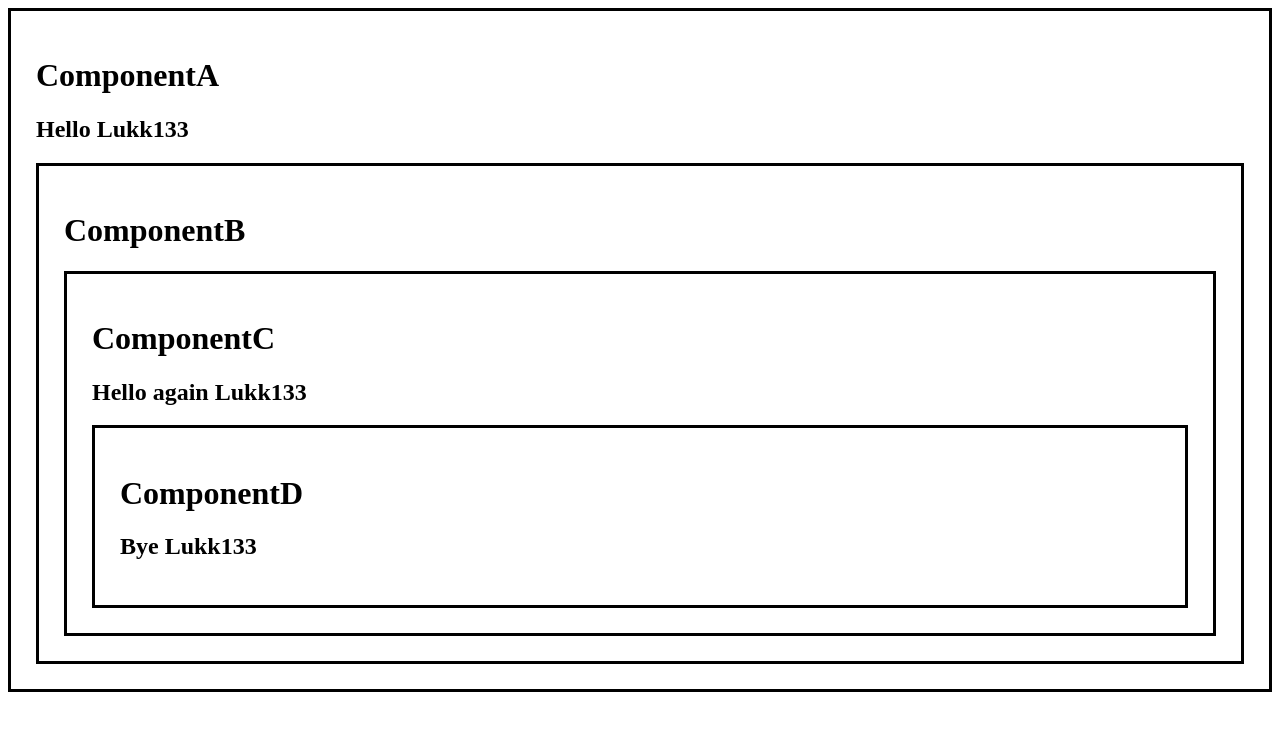
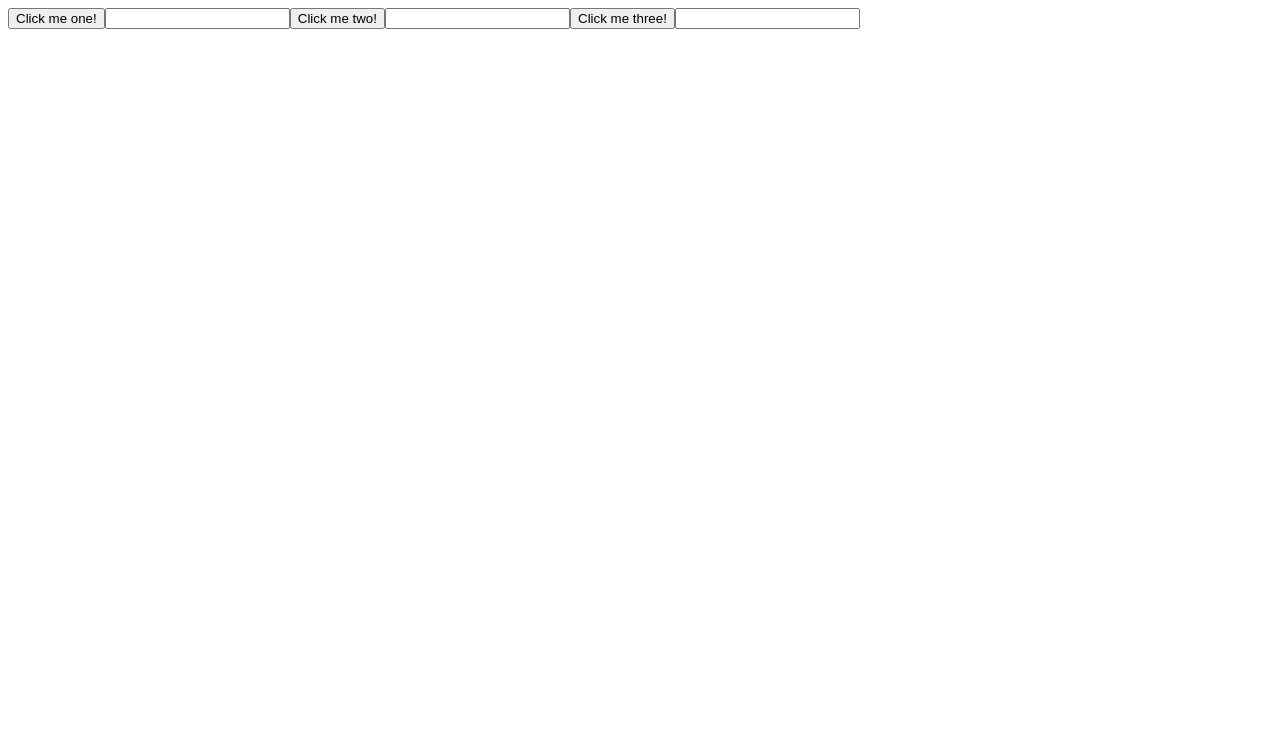
Before and after one commit to Lukk133/my-react-app, a React (Vite) app: page / in a window 1280 px wide. Shown: the top 730 px of the page. Built offline with nearby package versions, Linux system fonts and the light colour scheme.

Commit message:
UseRefHook

```diff
--- a/src/App.jsx
+++ b/src/App.jsx
@@ -1,9 +1,9 @@
-import ComponentA from './ComponentA.jsx'
+import MyComponent from './Lessons/UseRefHook.jsx'
 
 function App() {
     return(
         <>
-        <ComponentA/>
+        <MyComponent/>
 
         </>
     )
--- a/src/ComponentC.jsx
+++ b/src/Lessons/ComponentC.jsx
@@ -1,6 +1,6 @@
 import { useContext } from "react";
 import {UserContext} from './ComponentA.jsx'
-import ComponentD from "./ComponentD"
+import ComponentD from "./ComponentD.jsx"
 
 function ComponentC(){
 
--- /dev/null
+++ b/src/Lessons/UseRefHook.jsx
@@ -0,0 +1,55 @@
+import {useState, useEffect, useRef} from 'react'
+
+function MyComponent(){
+
+    const inputRef1 = useRef(0);
+    const inputRef2 = useRef(0);
+    const inputRef3 = useRef(0);
+
+    useEffect(() => {
+        console.log("Component rendered");
+        console.log(inputRef1);
+    })
+
+    function handleClick1(){
+        inputRef1.current.focus();
+        inputRef1.current.style.backgroundColor = "yellow"
+        inputRef2.current.style.backgroundColor = ""
+        inputRef3.current.style.backgroundColor = ""
+    }
+
+    function handleClick2(){
+        inputRef2.current.focus();
+        inputRef1.current.style.backgroundColor = ""
+        inputRef2.current.style.backgroundColor = "yellow"
+        inputRef3.current.style.backgroundColor = ""
+    }
+
+    function handleClick3(){
+        inputRef3.current.focus();
+        inputRef1.current.style.backgroundColor = ""
+        inputRef2.current.style.backgroundColor = ""
+        inputRef3.current.style.backgroundColor = "yellow"
+    }
+
+    return(
+        <>
+        <button onClick={handleClick1}>
+            Click me one!
+        </button>
+        <input ref={inputRef1}/>
+
+         <button onClick={handleClick2}>
+            Click me two!
+        </button>
+        <input ref={inputRef2}/>
+
+         <button onClick={handleClick3}>
+            Click me three!
+        </button>
+        <input ref={inputRef3}/>
+        </>
+    )
+}
+
+export default MyComponent
```
Also changed, not shown: src/Lessons/ComponentA.jsx (renamed from src/ComponentA.jsx), src/Lessons/ComponentB.jsx (renamed from src/ComponentB.jsx), src/Lessons/ComponentD.jsx (renamed from src/ComponentD.jsx), src/Lessons/UseEffect.jsx (renamed from src/UseEffect.jsx).
